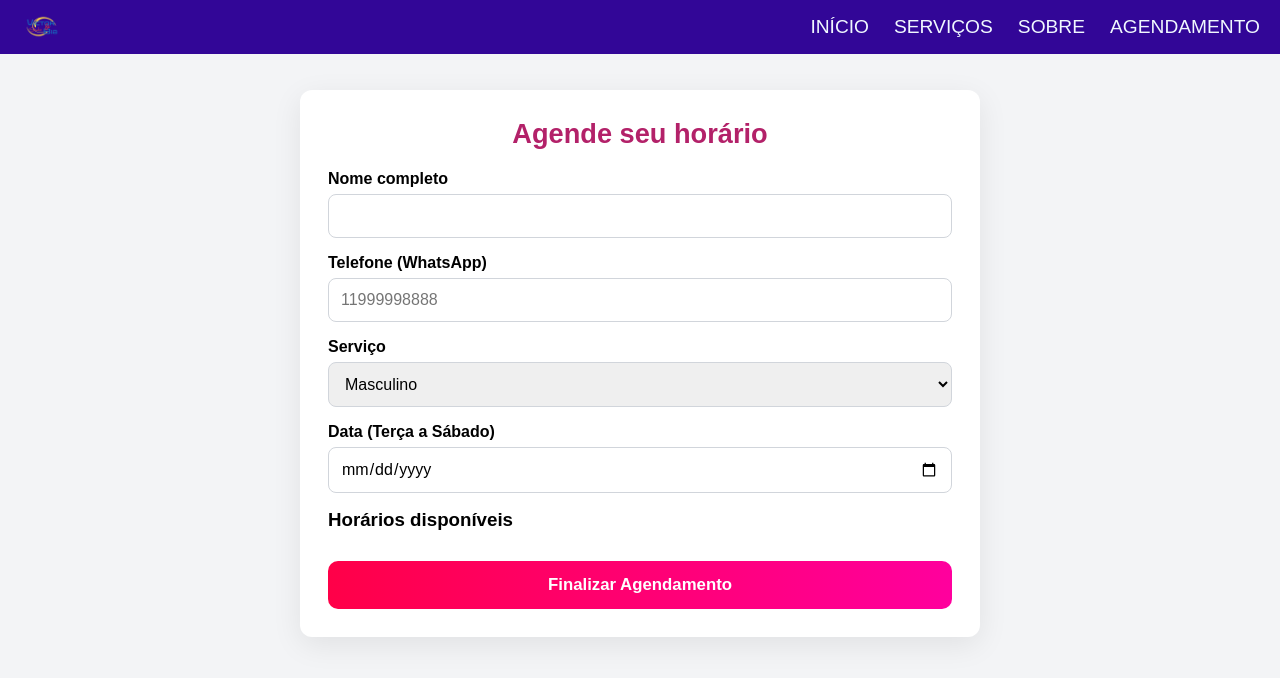
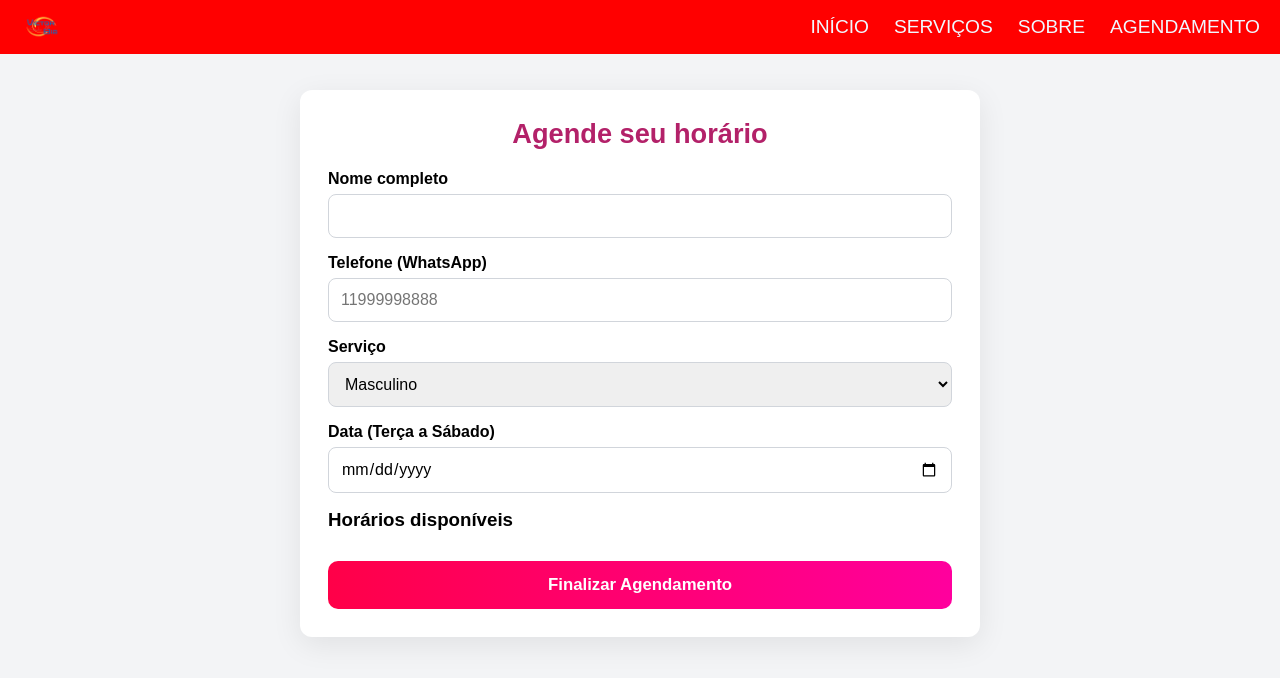
Before and after one commit to euericmelo/studiovictorebia, a plain HTML site: page agendamento.html in a window 1280 px wide. Drawn offline with Linux system fonts and the light colour scheme.

Commit message:
Atualizar o agendamento.css

```diff
--- a/CSS/agendamento.css
+++ b/CSS/agendamento.css
@@ -4,7 +4,7 @@
 /* HEADER / NAVBAR            */
 /* ========================== */
 .container {
-    background-color: #320697;
+    background-color: red;
     display: flex;
     padding: 12px 20px;
     justify-content: space-between;
```
